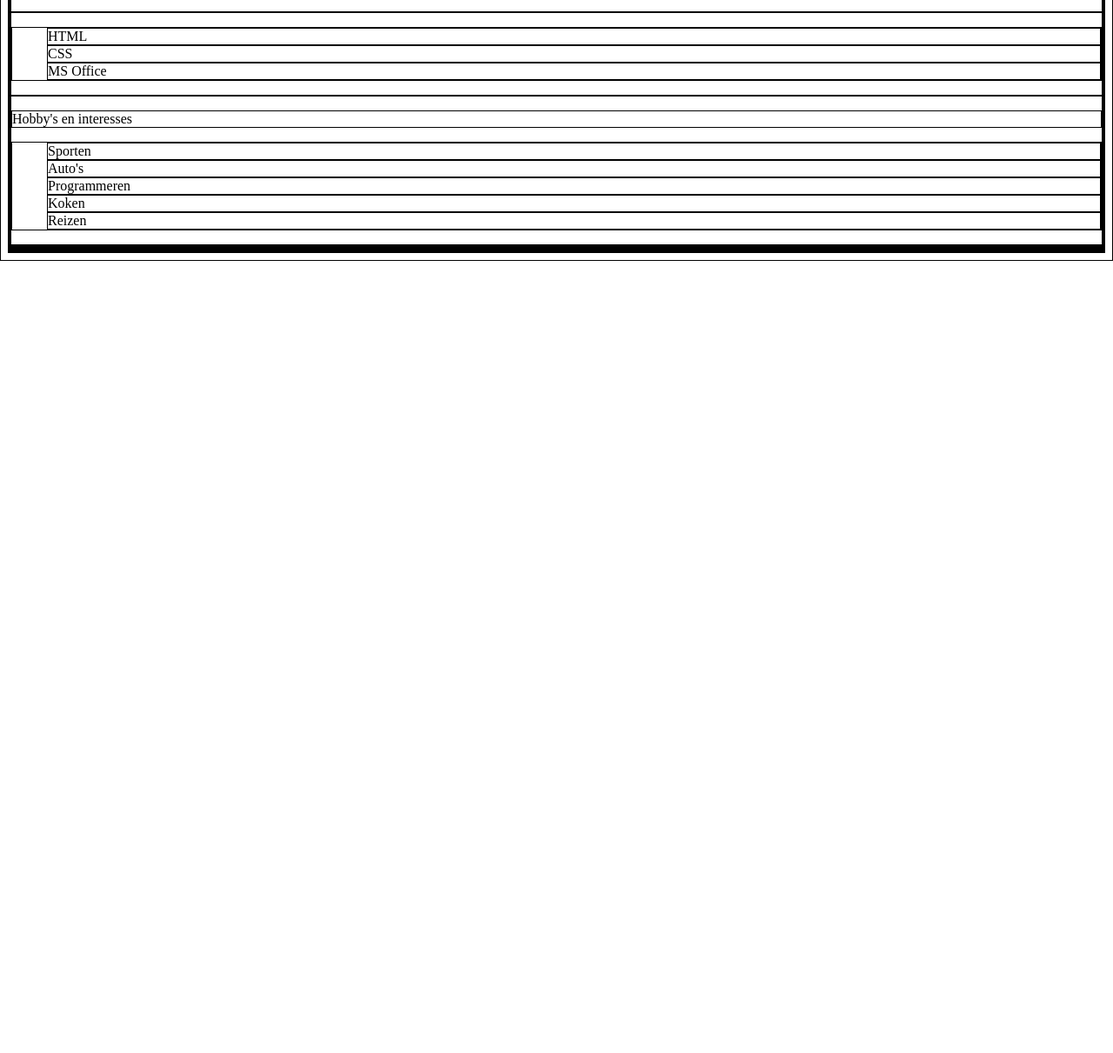
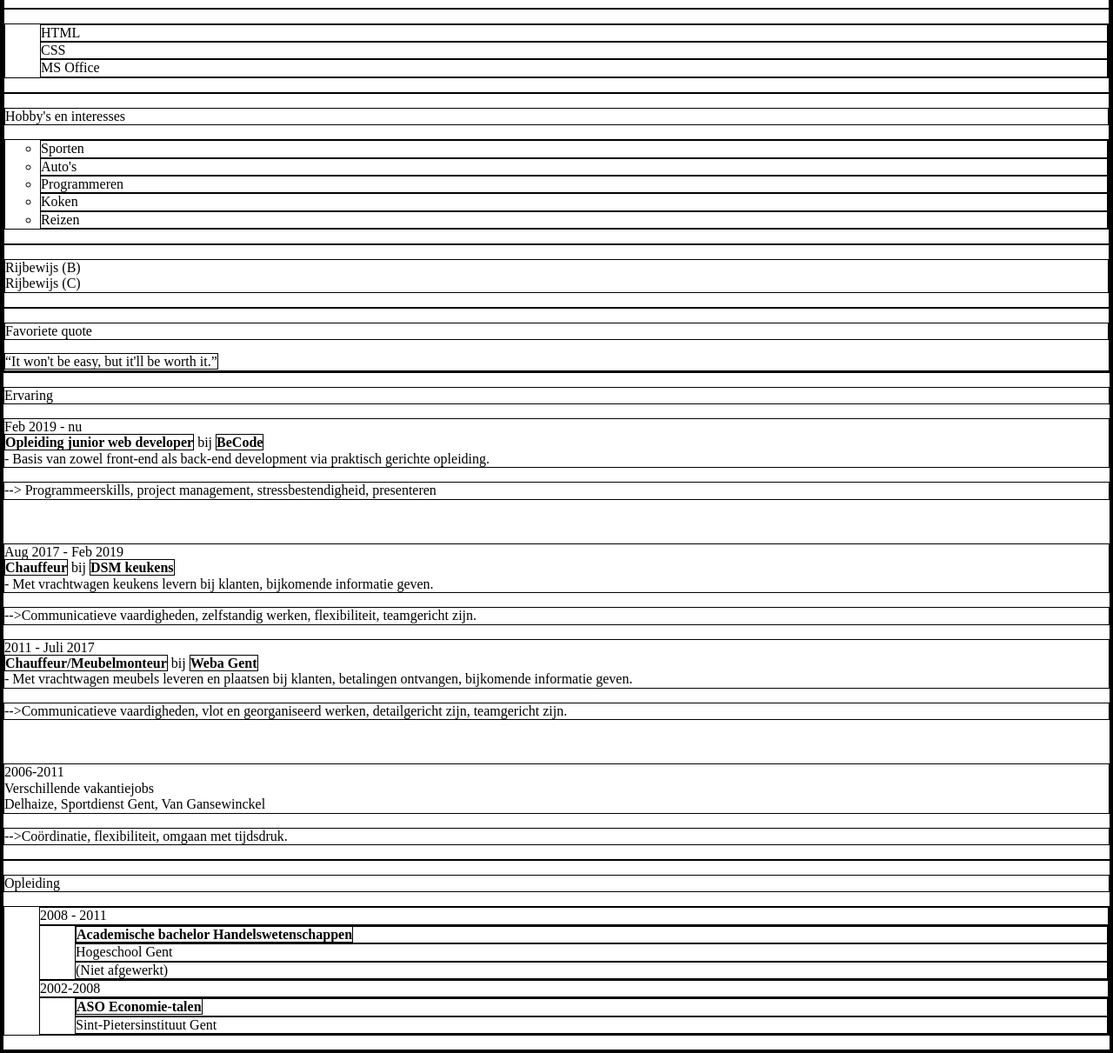
Before and after one commit to Anton90/My-CV, a plain HTML site: page index.html in a window 1280 px wide. Shown: the part 599-1810 px from the top of the page at 87% size. Before the commit the page ends 899 px from the top, so only its background shows below. Drawn offline with nearby package versions, Linux system fonts and the light colour scheme.

Commit message:
added info education/experience

```diff
--- a/index.html
+++ b/index.html
@@ -3,6 +3,7 @@
 <head>
 
   <meta name="viewport" content="width=device-width, initial-scale=1.0">
+  <link rel="stylesheet" href="../Normalize.css">
   <link rel="stylesheet" href="styles.css">
   <title>My CV</title>
 
@@ -28,12 +29,12 @@
 
     <div class="skills">
       <div class="aboutme">
-          <p id="me">OVER MIJ</p>
+          <p class="me">OVER MIJ</p>
           <p>Ik hou van persoonlijk contact, ben altijd optimistisch en zal niet opgeven voor ik mijn doel bereikt heb.
       </div>
 
       <div class="languages">
-          <p>Talen</p>
+          <p class="subtitle">Talen</p>
           <ul>
             <li>Nederlands</li>
             <li>Engels</li>
@@ -43,7 +44,7 @@
       </div>
 
       <div class="pcskills">
-          <p>Computer<p>
+          <p class="subtitle">Computer<p>
           <ul>
             <li>HTML</li>
             <li>CSS</li>
@@ -52,7 +53,7 @@
       </div>
 
       <div class="hobby">
-          <p>Hobby's en interesses</p>
+          <p class="subtitle">Hobby's en interesses</p>
           <ul class="interesses">
             <li>Sporten</li>
             <li>Auto's</li>
@@ -61,16 +62,62 @@
             <li>Reizen</li>
           </ul>
       </div>
+
       <div class="other">
+          <p>Rijbewijs (B)<br>
+            Rijbewijs (C)
+      </div>
+
+      <div class="favquote">
+          <p class="subtitle">Favoriete quote</p>
+          <q>It won't be easy, but it'll be worth it.</q>
 
       </div>
+
     </div>
     <div class="experience">
+          <p class="subtitle">Ervaring</p>
+          <p>Feb 2019 - nu<br>
+            <strong>Opleiding junior web developer</strong> bij <strong>BeCode</strong><br>
+            - Basis van zowel front-end als back-end development via praktisch gerichte opleiding.</p>
+          <p class="vaardigheden">--> Programmeerskills, project management, stressbestendigheid, presenteren</p>
+          <br>
+
+          <p>Aug 2017 - Feb 2019<br>
+            <strong>Chauffeur</strong> bij <strong>DSM keukens</strong><br>
+          - Met vrachtwagen keukens levern bij klanten, bijkomende informatie geven.</p>
+          <p class="vaardigheden">-->Communicatieve vaardigheden, zelfstandig werken, flexibiliteit, teamgericht zijn.
+          <br>
+
+          <p>2011 - Juli 2017<br>
+            <strong>Chauffeur/Meubelmonteur</strong> bij <strong>Weba Gent</strong><br>
+          - Met vrachtwagen meubels leveren en plaatsen bij klanten, betalingen ontvangen, bijkomende informatie geven.</p>
+          <p class="vaardigheden">-->Communicatieve vaardigheden, vlot en georganiseerd werken, detailgericht zijn, teamgericht zijn.</p>
+          <br>
+
+          <p>2006-2011<br>
+            Verschillende vakantiejobs<br>
+            Delhaize, Sportdienst Gent, Van Gansewinckel</p>
+          <p class="vaardigheden">-->Coördinatie, flexibiliteit, omgaan met tijdsdruk.</p>
 
     </div>
     <div class="education">
+          <p class="subtitle">Opleiding</p>
+          <ul>
+            <li>2008 - 2011</li>
+              <ul>
+                <li><strong>Academische bachelor Handelswetenschappen</strong></li>
+                <li>Hogeschool Gent</li>
+                <li>(Niet afgewerkt)</li>
+              </ul>
+            <li>2002-2008</li>
+              <ul>
+                <li><strong>ASO Economie-talen</strong></li>
+                <li>Sint-Pietersinstituut Gent</li>
+              </ul>
+          </ul>
+    </div>
 
-    </div>
   </div>
 </body>
 </html>
--- a/styles.css
+++ b/styles.css
@@ -9,3 +9,7 @@
 ul {
 	list-style: none;
 }
+
+.interesses {
+	list-style-type: circle;
+}
```
